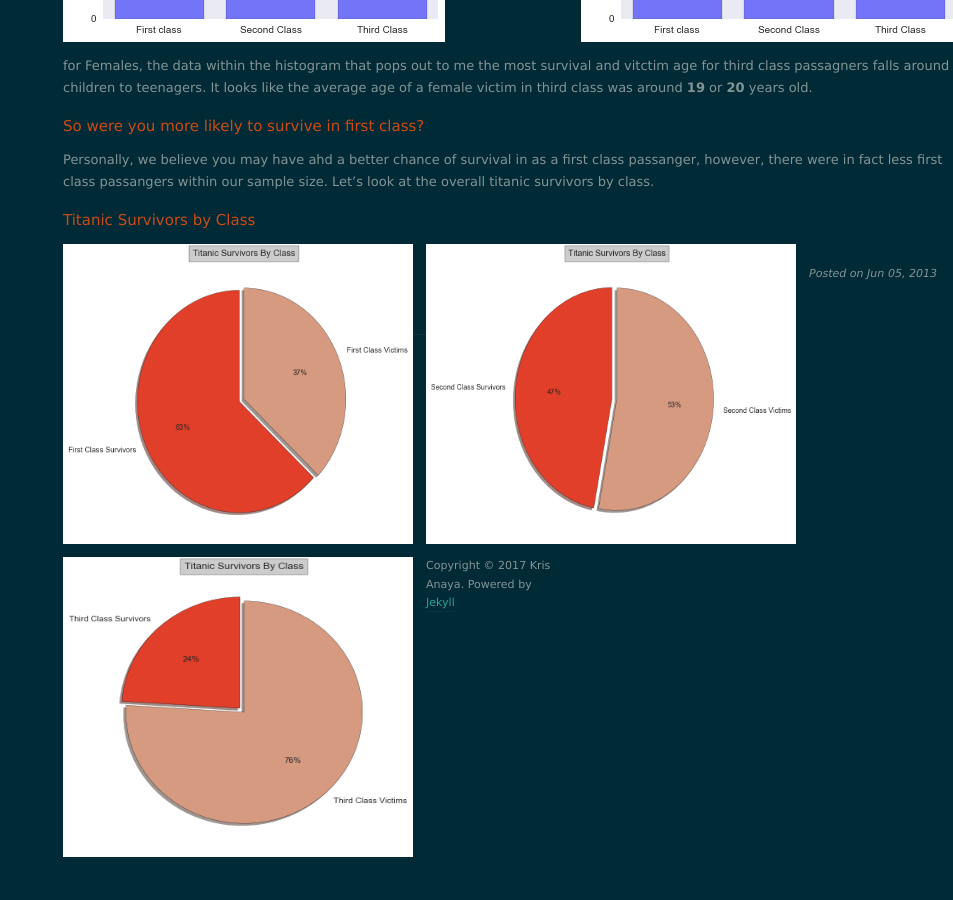
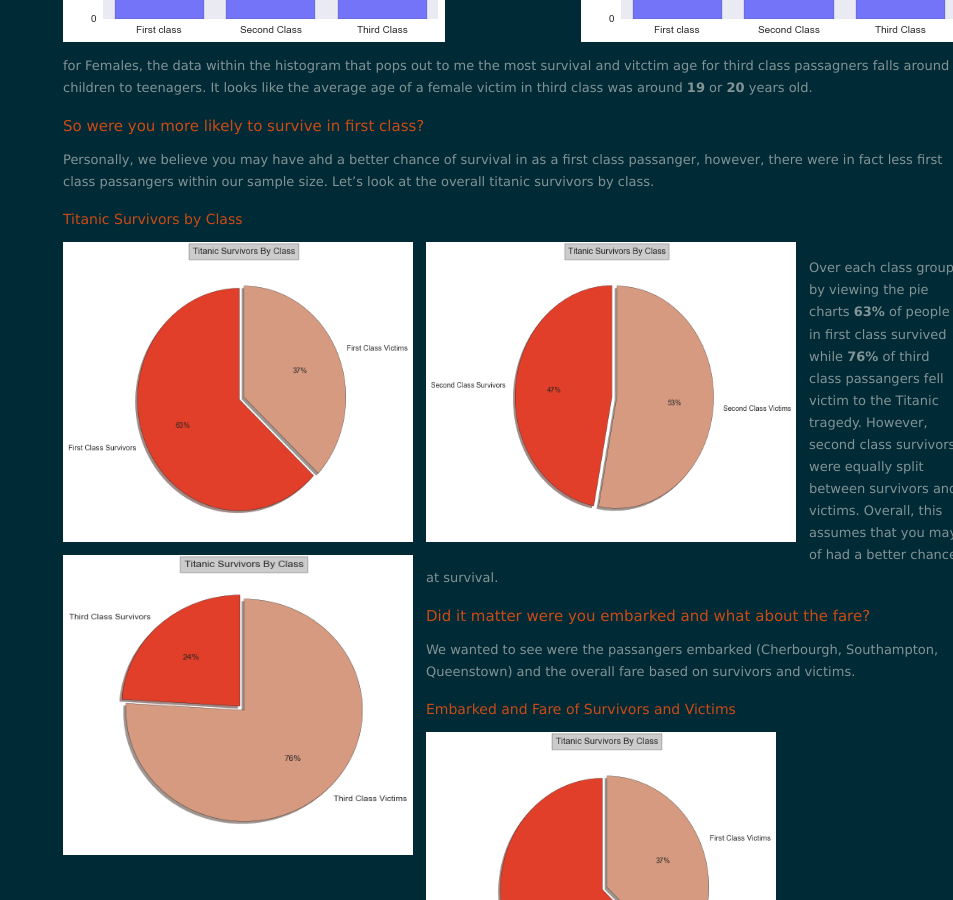
Before and after one commit to krismanaya/krismanaya.github.io, a Jekyll site: the page built from _posts/2013-06-05-welcome-to-jekyll.markdown, in a window 1280 px wide and 900 px high, scrolled down 2576 px. Shown: the whole window, without its empty margins (327-1280 px from the left). Built offline with Jekyll 4.4.1, drawn with Linux system fonts in a browser that asks for light colours; nearby versions of some CDN libraries; before the commit the page ends 3446 px from its top, so only the background shows below that.

```diff
--- a/_posts/2013-06-05-welcome-to-jekyll.markdown
+++ b/_posts/2013-06-05-welcome-to-jekyll.markdown
@@ -63,8 +63,19 @@ for Females, the data within the histogram that pops out to me the most survival
 ## So were you more likely to survive in first class?
 Personally, we believe you may have ahd a better chance of survival in as a first class passanger, however, there were in fact less first class passangers within our sample size. Let's look at the overall titanic survivors by class.
 
-## Titanic Survivors by Class
+### Titanic Survivors by Class
 
 <img src="/images/PIEFC.png" width="350" height="300" class="left"/>
 <img src="/images/PIESC.png" width="370" height="300" class="left"/>
 <img src="/images/PIETC.png" width="350" height="300" class="left"/>
+
+Over each class group by viewing the pie charts **63%** of people in first class survived while **76%** of third class passangers fell victim to the Titanic tragedy. However, second class survivors were equally split between survivors and victims. Overall, this assumes that you may of had a better chance at survival.
+
+## Did it matter were you embarked and what about the fare?
+We wanted to see were the passangers embarked (Cherbourgh, Southampton, Queenstown) and the overall fare based on survivors and victims.
+
+
+### Embarked and Fare of Survivors and Victims
+
+<img src="/images/PIEFC.png" width="350" height="300" class="left"/>
+<img src="/images/PIESC.png" width="350" height="300" class="righ"/>
```
Also changed, not shown: images/EFD.png (added), images/EFS.png (added).
